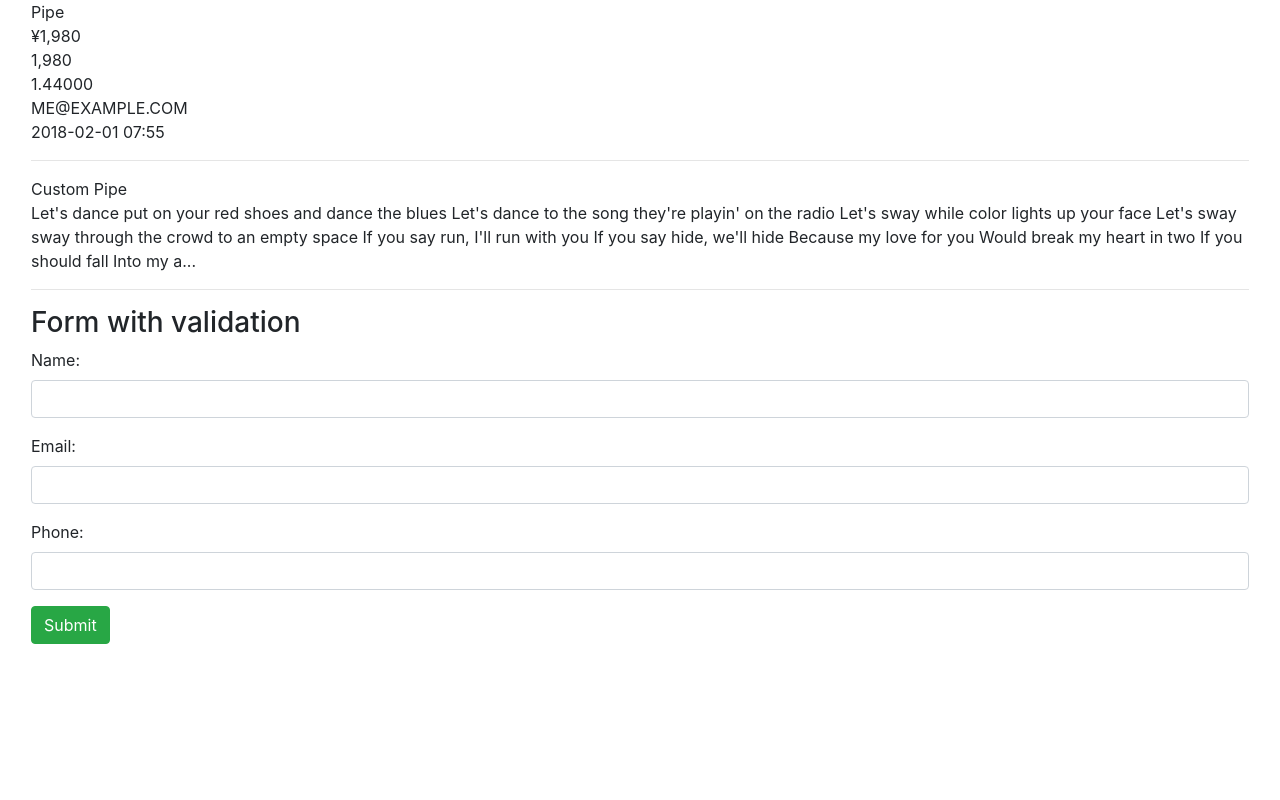
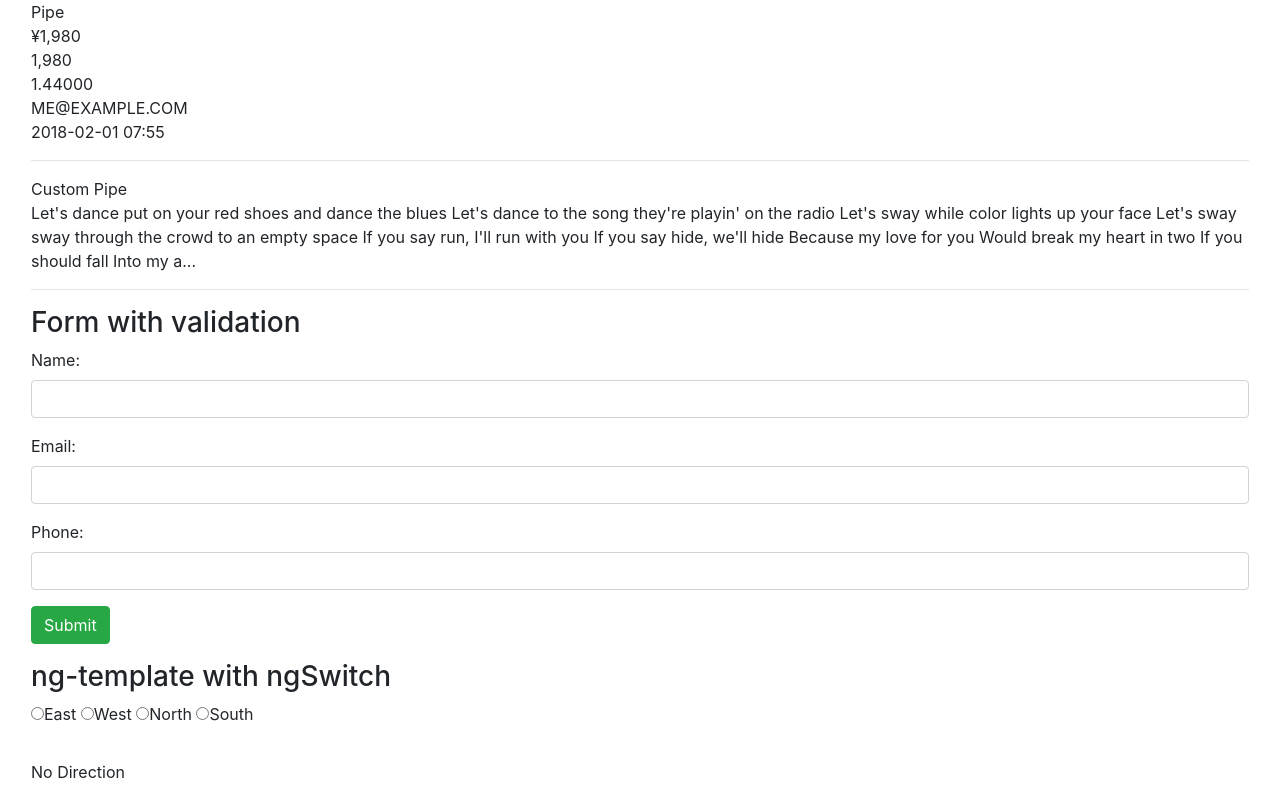
Before and after one commit to okichan/angular4-mosh, an Angular app: page / in a window 1280 px wide. Shown: the part 1786-2586 px from the top of the page. Before the commit the page ends 2462 px from the top, so only its background shows below. Built offline with nearby package versions, Linux system fonts and the light colour scheme; a web font is replaced by a local one.

Commit message:
Add ngSwitch

```diff
--- a/src/app/app.component.html
+++ b/src/app/app.component.html
@@ -1 +1,2 @@
 <app-courses></app-courses>
+<app-favourites [isFavourite]="post.isFavourite"></app-favourites>
--- a/src/app/app.component.ts
+++ b/src/app/app.component.ts
@@ -7,4 +7,14 @@ import { Component } from '@angular/core';
 })
 export class AppComponent {
   title = 'app';
+  post = {
+     title: "Title",
+     isFavourite: true
+  }
+
+  onPClick() {
+     console.log("yay");
+
+  }
+
 }
--- a/src/app/app.module.ts
+++ b/src/app/app.module.ts
@@ -6,13 +6,15 @@ import { FormsModule } from '@angular/forms'
 import { AppComponent } from './app.component';
 import { CoursesComponent } from './courses/courses.component';
 import { SummaryPipe } from './summary.pipe';
+import { FavouritesComponent } from './favourites/favourites.component';
 
 
 @NgModule({
   declarations: [
     AppComponent,
     CoursesComponent,
-    SummaryPipe
+    SummaryPipe,
+    FavouritesComponent
   ],
   imports: [
     BrowserModule,
--- a/src/app/courses/courses.component.html
+++ b/src/app/courses/courses.component.html
@@ -4,18 +4,32 @@
 
    <div class="row">
       <div class="form-group col">
-         <form novalidate #form="ngForm" (ngSubmit)="onSubmit(form)">
+         <form novalidate
+               #form="ngForm"
+               (ngSubmit)="onSubmit(form)">
             <label>Todo List:</label>
-            <input type="text" class="form-control" name="todo" [(ngModel)]="todo" #todoItem="ngModel" minlength="3" required>
-            <p *ngIf="todoItem.errors?.minlength && todoItem.touched" class="text-danger">Todo too short!
+            <input type="text"
+                   class="form-control"
+                   name="todo"
+                   [(ngModel)]="todo"
+                   #todoItem="ngModel"
+                   minlength="3"
+                   required>
+            <p *ngIf="todoItem.errors?.minlength && todoItem.touched"
+               class="text-danger">Todo too short!
             </p>
-            <input type="submit" value="Add!" class="btn btn-success mb-0" [class.disabled]="todoItem.errors?.minlength || todoItem.errors?.required">
+            <input type="submit"
+                   value="Add!"
+                   class="btn btn-success mb-0"
+                   [class.disabled]="todoItem.errors?.minlength || todoItem.errors?.required">
          </form>
       </div>
       <ul class="list-group col">
-         <li class="list-group-item" *ngFor="let todo of todos; let i = index">
+         <li class="list-group-item"
+             *ngFor="let todo of todos; let i = index">
             {{ todo }}
-            <span (click)="onDeleteItem(i)" class="typcn typcn-trash red float-right"></span>
+            <span (click)="onDeleteItem(i)"
+                  class="typcn typcn-trash red float-right"></span>
          </li>
       </ul>
    </div>
@@ -26,9 +40,11 @@
       <li *ngFor="let course of courses">{{ course }}</li>
    </ul>
 
-   <img src="{{ imageUrl }}" alt="">
+   <img src="{{ imageUrl }}"
+        alt="">
    <hr>
-   <img [src]="imageUrl" alt="">
+   <img [src]="imageUrl"
+        alt="">
    <p [textContent]="iAm"></p>
    <p>{{ iAm }}</p>
 
@@ -45,11 +61,13 @@
    </table>
    <hr>
    <p>class binding</p>
-   <button class="btn btn-info" [class.disabled]="isDisabled">hit me</button>
+   <button class="btn btn-info"
+           [class.disabled]="isDisabled">hit me</button>
    <hr>
 
    <p>style binding</p>
-   <button class="btn btn-info" [style.color]="isActive ? 'white' : 'seagreen'">hit me</button>
+   <button class="btn btn-info"
+           [style.color]="isActive ? 'white' : 'seagreen'">hit me</button>
    <hr>
    <span>event binding and event bubbling (stopPropagation)</span>
    <div (click)="divClicked()">
@@ -60,9 +78,11 @@
    <input (keyup.enter)="onKeyUp()">
    <hr>
    <p>Template variable (#email)</p>
-   <input [value]="email" (keyup.enter)="email = $event.target.value; onSubmitEmail()">
+   <input [value]="email"
+          (keyup.enter)="email = $event.target.value; onSubmitEmail()">
    <p>Two-way binding (ngModel)</p>
-   <input [(ngModel)]="email" (keyup.enter)="onSubmitEmail()">
+   <input [(ngModel)]="email"
+          (keyup.enter)="onSubmitEmail()">
    <hr>
    <p>Pipe</p>
    <p>
@@ -85,28 +105,78 @@
    {{ aLongText | summary:393 }}
    <hr>
    <h3>Form with validation</h3>
-   <form novalidate #f="ngForm" (ngSubmit)="onSubmitForm(f)">
+   <form novalidate
+         #f="ngForm"
+         (ngSubmit)="onSubmitForm(f)">
       <div class="form-group">
          <label>Name:</label>
-         <input type="text" class="form-control" [(ngModel)]="user.name" name="name" #userName="ngModel" minlength="2" required>
-         <div *ngIf="userName.errors?.required && userName.touched" class="alert alert-danger">Name is required!
+         <input type="text"
+                class="form-control"
+                [(ngModel)]="user.name"
+                name="name"
+                #userName="ngModel"
+                minlength="2"
+                required>
+         <div *ngIf="userName.errors?.required && userName.touched"
+              class="alert alert-danger">Name is required!
          </div>
-         <div *ngIf="userName.errors?.minlength && userName.touched" class="alert alert-danger">Name should be at least 2 characters!
+         <div *ngIf="userName.errors?.minlength && userName.touched"
+              class="alert alert-danger">Name should be at least 2 characters!
          </div>
       </div>
       <div class="form-group">
          <label>Email:</label>
-         <input type="text" class="form-control" [(ngModel)]="user.email" name="emal" #userEmail="ngModel" required>
-         <div *ngIf="userEmail.errors?.required && userEmail.touched" class="alert alert-danger">Email is required!
+         <input type="text"
+                class="form-control"
+                [(ngModel)]="user.email"
+                name="emal"
+                #userEmail="ngModel"
+                required>
+         <div *ngIf="userEmail.errors?.required && userEmail.touched"
+              class="alert alert-danger">Email is required!
          </div>
       </div>
       <div class="form-group">
          <label>Phone:</label>
-         <input type="text" class="form-control" [(ngModel)]="user.phone" name="phone" #userPhone="ngModel" minlength="10">
-         <div *ngIf="userPhone.errors?.minlength && userEmail.touched" class="alert alert-danger">Enter a valid number!
+         <input type="text"
+                class="form-control"
+                [(ngModel)]="user.phone"
+                name="phone"
+                #userPhone="ngModel"
+                minlength="10">
+         <div *ngIf="userPhone.errors?.minlength && userEmail.touched"
+              class="alert alert-danger">Enter a valid number!
          </div>
       </div>
-      <input type="submit" class="btn btn-success" value="Submit">
+      <input type="submit"
+             class="btn btn-success"
+             value="Submit">
    </form>
 
-</div>
+
+   <h3>ng-template with ngSwitch</h3>
+   <input type="radio"
+          name="direction"
+          (click)="myDir='east'">East
+   <input type="radio"
+          name="direction"
+          (click)="myDir='west'">West
+   <input type="radio"
+          name="direction"
+          (click)="myDir='north'">North
+   <input type="radio"
+          name="direction"
+          (click)="myDir='south'">South
+   <br/>
+   <br/>
+   <div [ngSwitch]="myDir">
+      <ng-template [ngSwitchCase]="'east'"> Go to
+         <b>East</b> Direction </ng-template>
+      <ng-template [ngSwitchCase]="'west'"> Go to
+         <b>West</b> Direction </ng-template>
+      <ng-template [ngSwitchCase]="'north'"> Go to
+         <b>North</b> Direction </ng-template>
+      <ng-template [ngSwitchCase]="'south'">Go to
+         <b>South</b> Direction </ng-template>
+      <ng-template ngSwitchDefault> No Direction </ng-template>
+   </div>
--- a/src/app/courses/courses.component.ts
+++ b/src/app/courses/courses.component.ts
@@ -13,7 +13,7 @@ export class CoursesComponent implements OnInit {
 
    title = "List of courses";
    courses;
-   imageUrl = 'https://picsum.photos/200/300'
+   imageUrl = '/assets/images/dog.jpg'
 
    iAm: string = "I am a typescript property I think."
    isDisabled = true
--- /dev/null
+++ b/src/app/favourites/favourites.component.html
@@ -0,0 +1,4 @@
+<i class="typcn hover"
+   [ngClass]="{'typcn-heart-full-outline': isFavourite, 'typcn-heart-outline': !isFavourite}"
+   style="font-size: 4rem;"
+   (click)="onClick()"></i>
--- /dev/null
+++ b/src/app/favourites/favourites.component.ts
@@ -0,0 +1,20 @@
+import { Component, OnInit, Input } from "@angular/core";
+import { isFulfilled } from "q";
+
+@Component({
+  selector: "app-favourites",
+  templateUrl: "./favourites.component.html",
+  styleUrls: []
+})
+export class FavouritesComponent implements OnInit {
+   @Input() isFavourite: boolean = false;
+
+   constructor() {
+      this.isFavourite = false
+  }
+
+  onClick() {
+    this.isFavourite = !this.isFavourite;
+  }
+  ngOnInit() {}
+}
--- a/src/styles.scss
+++ b/src/styles.scss
@@ -12,6 +12,10 @@ body {
 
 .test {
    border: 1px solid #f0f;
+}
+
+.hover {
+   cursor: pointer
 }
 
 // page loader
```
Also changed, not shown: src/app/courses/courses.component.scss (line endings or trailing spaces), src/app/favourites/favourites.component.css (added), src/assets/img/dog.jpg (added), 1 other file (tests, documents, lock files or other folders).
